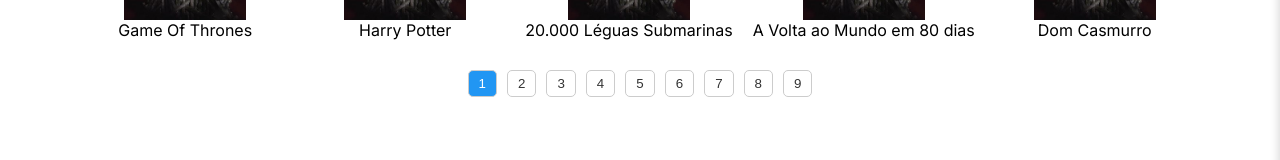
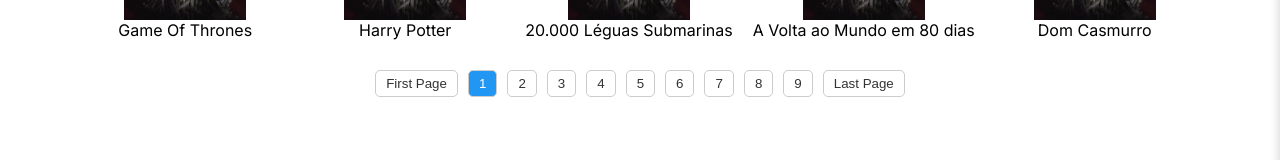
Before and after one commit to raphaelandrews/gamaxp-final-project-web, a React (Vite) app: page /products in a window 1280 px wide. Shown: the part 270-430 px from the top of the page. Built offline with nearby package versions, Linux system fonts and the light colour scheme.

Commit message:
feat: first and last page buttons on Products Gallery pagination

```diff
--- a/src/components/ProductGallery/ProductGallery.tsx
+++ b/src/components/ProductGallery/ProductGallery.tsx
@@ -61,6 +61,14 @@ const ProductGallery: React.FC<Props> = ({ products, productsPerPage }) => {
     setCurrentPage(page);
   };
 
+  const goToFirstPage = () => {
+    setCurrentPage(1);
+  };
+
+  const goToLastPage = () => {
+    setCurrentPage(totalPages);
+  };
+
   const start = (currentPage - 1) * productsPerPage;
   const end = start + productsPerPage;
 
@@ -87,7 +95,15 @@ const ProductGallery: React.FC<Props> = ({ products, productsPerPage }) => {
           </ProductItem>
         ))}
       </GalleryContainer>
-      <PaginationContainer>{pageButtons}</PaginationContainer>
+      <PaginationContainer>
+        <PageButton onClick={goToFirstPage} disabled={currentPage === 1}>
+          First Page
+        </PageButton>
+        {pageButtons}
+        <PageButton onClick={goToLastPage} disabled={currentPage === totalPages}>
+          Last Page
+        </PageButton>
+      </PaginationContainer>
     </>
   );
 };
```
